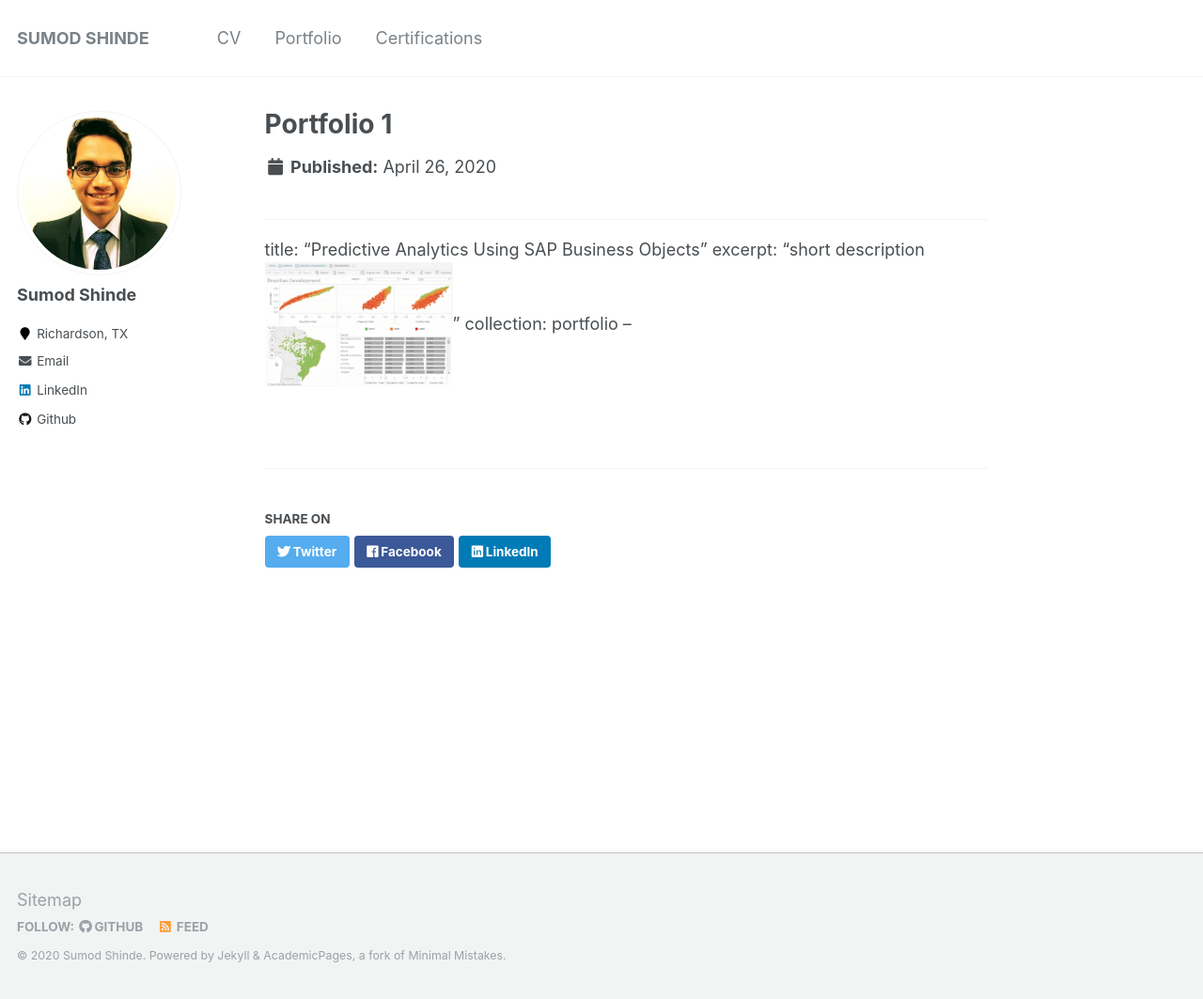
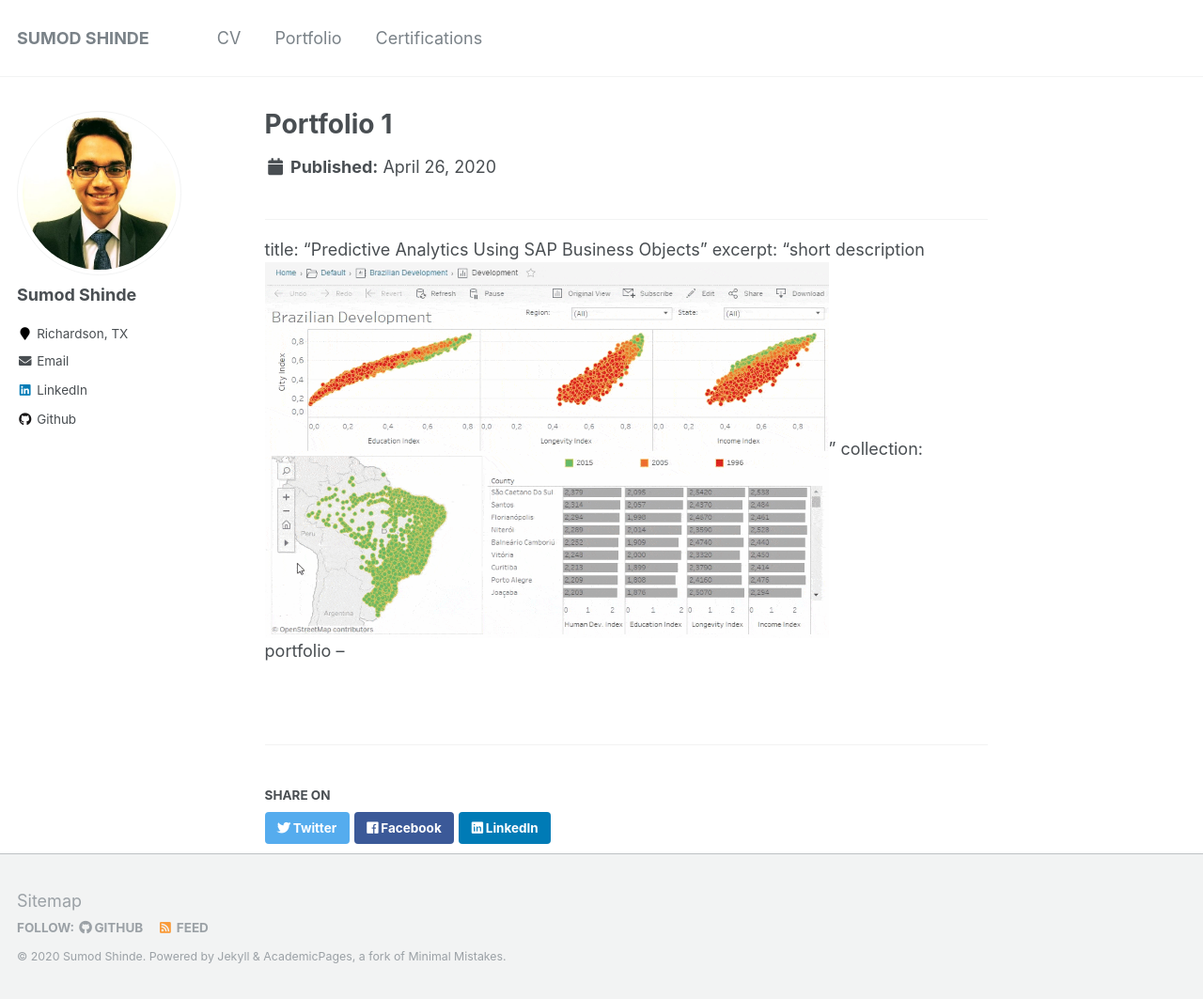
Before and after one commit to sumodshinde/sumodshinde.github.io, a Jekyll site: the page built from _portfolio/portfolio-1.md, in a window 1280 px wide and 1063 px high. Shown: the whole window at 94% size. Built offline with Jekyll 4.4.1, drawn with Linux system fonts in a browser that asks for light colours.

Commit message:
Update portfolio-1.md

```diff
--- a/_portfolio/portfolio-1.md
+++ b/_portfolio/portfolio-1.md
@@ -1,5 +1,5 @@
 ---
 title: "Predictive Analytics Using SAP Business Objects"
-excerpt: "short description<br/><img src='/images/dummy_viz.gif' width='200'>"
+excerpt: "short description<br/><img src='/images/dummy_viz.gif' width='600' height='350'>"
 collection: portfolio
 --
```
